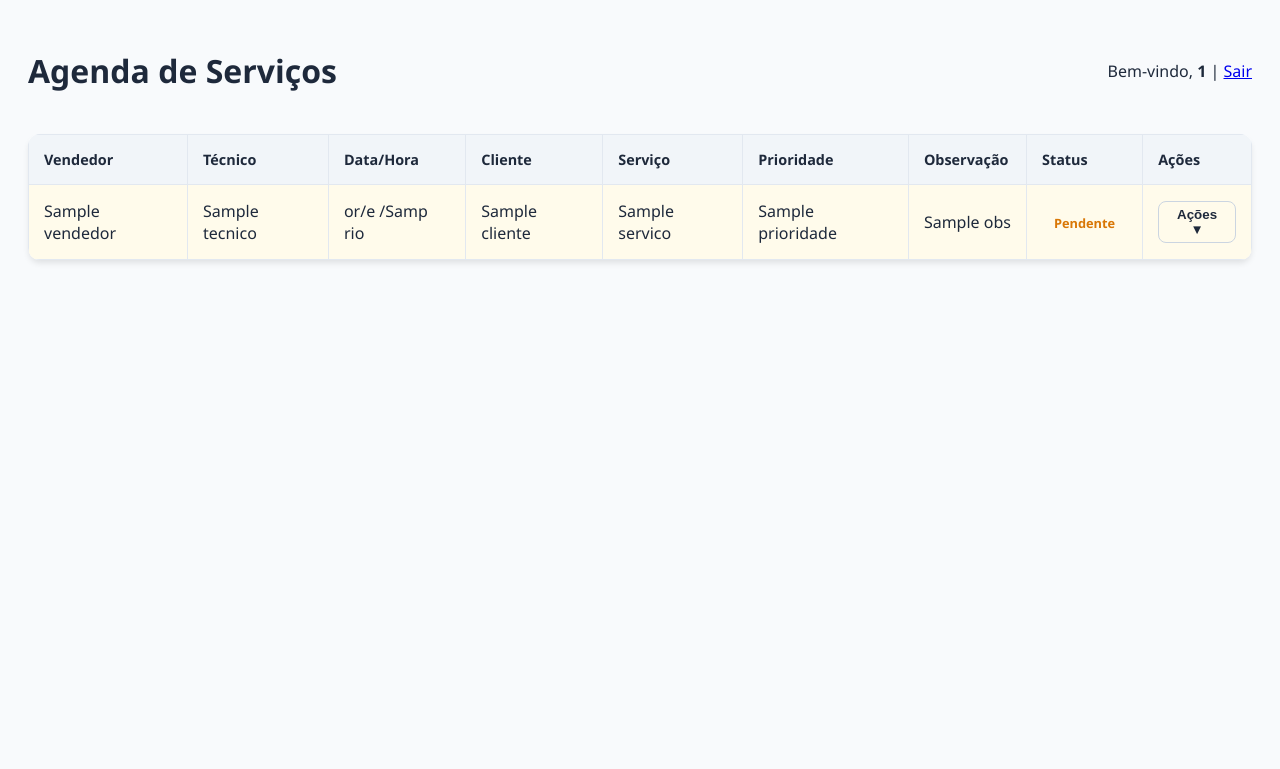
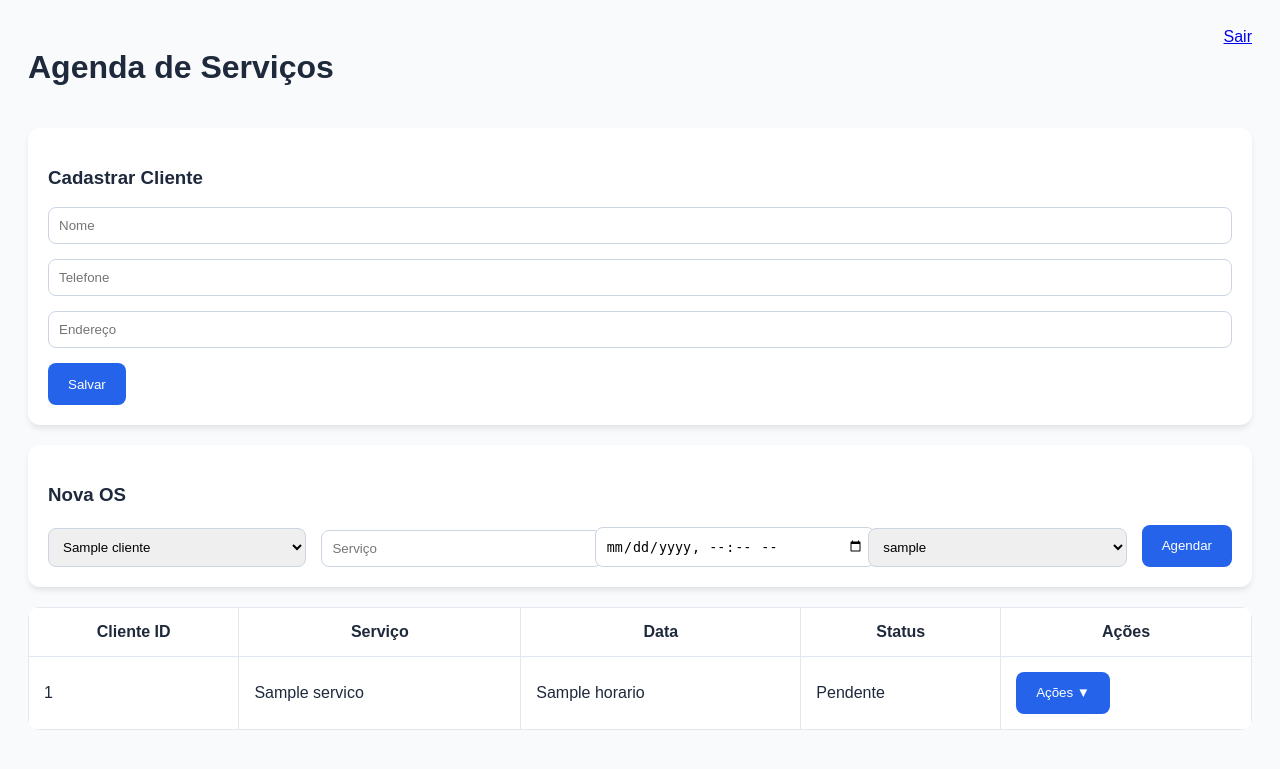
Before and after one commit to davidsonsuportelj-sys/agenda, a Flask app: template templates/index.html in a window 1280 px wide. Shown: the top 769 px of the page. Run offline with Flask 3, Linux system fonts and the light colour scheme; the visitor is signed in with stand-in values (Sample User, id 1); the template is opened without the code that fills it: most values are stand-ins (such as "Sample title", 1, 10 or a date in 2020).

Commit message:
Atualização de Site

```diff
--- a/app.py
+++ b/app.py
@@ -37,17 +37,9 @@ def enviar_whatsapp(telefone, mensagem):
     headers = {"Client-Token": ZAPI_TOKEN, "Content-Type": "application/json"}
     payload = {"phone": telefone, "message": mensagem}
     try:
-        response = requests.post(url_zapi, json=payload, headers=headers)
-        print(f"DEBUG Z-API Status: {response.status_code} | Resposta: {response.text}")
+        requests.post(url_zapi, json=payload, headers=headers)
     except Exception as e:
         print(f"Erro ao comunicar com Z-API: {e}")
-
-def notificar_conclusao(os_id, cliente, servico):
-    usuarios_alvo = supabase.table("usuarios").select("telefone").in_("role", ["admin", "vendedor"]).execute().data
-    msg = f"✅ *OS Finalizada!*\nID: {os_id}\nCliente: {cliente}\nServiço: {servico}"
-    for user in usuarios_alvo:
-        if user.get('telefone'):
-            enviar_whatsapp(user['telefone'], msg)
 
 @login_manager.user_loader
 def load_user(user_id):
@@ -73,27 +65,39 @@ def index():
     query = supabase.table("agendamentos").select("*")
     if current_user.role == 'tecnico': query = query.eq("tecnico", current_user.id)
     elif current_user.role == 'vendedor': query = query.eq("vendedor", current_user.id)
-    agenda_full = query.execute().data
-    agenda = [item for item in agenda_full if item['status'] == status_filtro] if status_filtro != 'Todos' else agenda_full
+    agenda = query.execute().data
+
+    clientes = supabase.table("clientes").select("*").execute().data
     tecnicos = supabase.table("usuarios").select("username").eq("role", "tecnico").execute().data
     vendedores = supabase.table("usuarios").select("username").eq("role", "vendedor").execute().data
-    return render_template('index.html', agenda=agenda, role=current_user.role, user_id=current_user.id, tecnicos=tecnicos, vendedores=vendedores)
+
+    return render_template('index.html', agenda=agenda, clientes=clientes, tecnicos=tecnicos, vendedores=vendedores, role=current_user.role)
+
+@app.route('/cadastrar_cliente', methods=['POST'])
+@login_required
+def cadastrar_cliente():
+    if current_user.role in ['admin', 'vendedor']:
+        supabase.table("clientes").insert({
+            "nome": request.form.get('nome'),
+            "telefone": request.form.get('telefone'),
+            "endereco": request.form.get('endereco')
+        }).execute()
+    return redirect(url_for('index'))
 
 @app.route('/agendar', methods=['POST'])
 @login_required
 def agendar():
     if current_user.role in ['admin', 'vendedor']:
-        tec_nome = request.form.get('tecnico')
-        res = supabase.table("agendamentos").insert({
-            "cliente": request.form.get('cliente'), "servico": request.form.get('servico'), "horario": request.form.get('horario'),
-            "tecnico": tec_nome, "vendedor": request.form.get('vendedor') if current_user.role == 'admin' else current_user.id,
-            "prioridade": request.form.get('prioridade'), "obs": request.form.get('obs'), "status": "Pendente"
+        supabase.table("agendamentos").insert({
+            "cliente_id": request.form.get('cliente_id'),
+            "servico": request.form.get('servico'),
+            "horario": request.form.get('horario'),
+            "tecnico": request.form.get('tecnico'),
+            "vendedor": request.form.get('vendedor') if current_user.role == 'admin' else current_user.id,
+            "prioridade": request.form.get('prioridade'),
+            "obs": request.form.get('obs'),
+            "status": "Pendente"
         }).execute()
-        registrar_log(res.data[0]['id'], "Criou nova OS")
-        tec_data = supabase.table("usuarios").select("telefone").eq("username", tec_nome).single().execute()
-        if tec_data.data and tec_data.data.get('telefone'):
-            msg = f"🔔 *Nova OS!*\nCliente: {request.form.get('cliente')}\nServiço: {request.form.get('servico')}"
-            enviar_whatsapp(tec_data.data['telefone'], msg)
     return redirect(url_for('index'))
 
 @app.route('/reagendar/<id>', methods=['POST'])
@@ -102,38 +106,18 @@ def reagendar(id):
     nova_data = request.form.get('nova_data')
     if nova_data:
         supabase.table("agendamentos").update({"horario": nova_data, "status": "Reagendado"}).eq("id", id).execute()
-        registrar_log(id, f"Reagendou a OS para {nova_data}")
     return redirect(url_for('index'))
 
 @app.route('/mudar_status/<id>/<novo_status>')
 @login_required
 def mudar_status(id, novo_status):
-    if novo_status == 'Concluído':
-        os_data = supabase.table("agendamentos").select("cliente, servico").eq("id", id).single().execute()
-        if os_data.data:
-            notificar_conclusao(id, os_data.data['cliente'], os_data.data['servico'])
-
     supabase.table("agendamentos").update({"status": novo_status}).eq("id", id).execute()
-    registrar_log(id, f"Alterou status para {novo_status}")
     return redirect(url_for('index'))
 
 @app.route('/cancelar/<id>')
 @login_required
 def cancelar(id):
-    if current_user.role == 'tecnico':
-        return "Acesso negado: Técnicos não podem cancelar OS.", 403
-
-    os_data = supabase.table("agendamentos").select("tecnico, cliente, servico").eq("id", id).single().execute()
     supabase.table("agendamentos").update({"status": "Cancelado"}).eq("id", id).execute()
-    registrar_log(id, "Cancelou a OS")
-
-    if os_data.data:
-        tec_nome = os_data.data.get('tecnico')
-        tec_data = supabase.table("usuarios").select("telefone").eq("username", tec_nome).single().execute()
-        if tec_data.data and tec_data.data.get('telefone'):
-            msg = f"🚫 *Aviso de Cancelamento*\n\nA OS do cliente *{os_data.data.get('cliente')}* ({os_data.data.get('servico')}) foi cancelada."
-            enviar_whatsapp(tec_data.data['telefone'], msg)
-
     return redirect(url_for('index'))
 
 @app.route('/logout')
--- a/templates/index.html
+++ b/templates/index.html
@@ -2,97 +2,66 @@
 <html lang="pt-br">
 <head>
     <meta charset="UTF-8">
-    <meta name="viewport" content="width=device-width, initial-scale=1.0">
     <title>Agenda de Serviços</title>
     <style>
         :root { --primary: #2563eb; --bg: #f8fafc; --text: #1e293b; --white: #ffffff; }
-        body { font-family: 'Segoe UI', Tahoma, sans-serif; background: var(--bg); color: var(--text); padding: 20px; }
-
-        .header { display: flex; justify-content: space-between; align-items: center; margin-bottom: 20px; }
+        body { font-family: sans-serif; background: var(--bg); color: var(--text); padding: 20px; }
+        .header { display: flex; justify-content: space-between; margin-bottom: 20px; }
         .card { background: var(--white); padding: 20px; border-radius: 12px; box-shadow: 0 4px 6px -1px rgba(0,0,0,0.1); margin-bottom: 20px; }
-
         form { display: flex; flex-wrap: wrap; gap: 15px; align-items: flex-end; }
         .field-wrapper { flex: 1; min-width: 140px; }
-
-        label { font-size: 0.85rem; font-weight: 600; margin-bottom: 5px; display: block; color: #475569; }
-        input, select { width: 100%; padding: 10px; border: 1px solid #cbd5e1; border-radius: 8px; box-sizing: border-box; }
-        button { background: var(--primary); color: white; border: none; padding: 10px 20px; border-radius: 8px; cursor: pointer; font-weight: bold; height: 42px; }
-
-        .table-responsive { overflow-x: auto; background: var(--white); border-radius: 12px; box-shadow: 0 4px 6px -1px rgba(0,0,0,0.1); }
-        table { width: 100%; border-collapse: collapse; min-width: 900px; border: 1px solid #e2e8f0; }
-        th { background: #f1f5f9; padding: 15px; text-align: left; font-size: 0.9rem; border: 1px solid #e2e8f0; }
-        td { padding: 15px; border: 1px solid #e2e8f0; }
-
-        .row-pendente { background-color: #fffbeb; }
-        .row-concluido { background-color: #f0fdf4; }
-        .row-cancelado { background-color: #fef2f2; }
-        /* Reagendado azul com bordas forçadas */
+        input, select { width: 100%; padding: 10px; border: 1px solid #cbd5e1; border-radius: 8px; }
+        button { background: var(--primary); color: white; border: none; padding: 10px 20px; border-radius: 8px; cursor: pointer; height: 42px; }
+        .table-responsive { overflow-x: auto; background: var(--white); border-radius: 12px; }
+        table { width: 100%; border-collapse: collapse; border: 1px solid #e2e8f0; }
+        th, td { padding: 15px; border: 1px solid #e2e8f0; }
         .row-reagendado { background-color: #dbeafe !important; }
         .row-reagendado td { border: 1px solid #e2e8f0 !important; }
-
-        .status-badge { padding: 6px 12px; border-radius: 20px; font-weight: 600; font-size: 0.8rem; }
-        .text-pendente { color: #d97706; }
-        .text-concluido { color: #16a34a; }
-        .text-cancelado { color: #dc2626; }
-        .text-reagendado { color: #1e40af; font-weight: bold; }
-
-        .obs-cell { max-width: 150px; overflow: hidden; text-overflow: ellipsis; white-space: nowrap; cursor: help; }
-
         .dropup { position: relative; display: inline-block; }
-        .dropup-content { display: none; position: absolute; bottom: 100%; right: 0; background: white; border: 1px solid #cbd5e1; border-radius: 8px; box-shadow: 0 10px 15px rgba(0,0,0,0.1); z-index: 100; min-width: 180px; padding: 10px; }
+        .dropup-content { display: none; position: absolute; bottom: 100%; right: 0; background: white; border: 1px solid #cbd5e1; border-radius: 8px; z-index: 100; min-width: 150px; padding: 10px; box-shadow: 0 10px 15px rgba(0,0,0,0.1); }
         .dropup:hover .dropup-content { display: block; }
-        .dropup-content a { padding: 8px; display: block; text-decoration: none; color: var(--text); }
-        .dropup-content a:hover { background: #f8fafc; }
-        .dropup-content form { border-top: 1px solid #e2e8f0; margin-top: 5px; padding-top: 5px; }
     </style>
 </head>
 <body>
+    <div class="header"><h1>Agenda de Serviços</h1><a href="{{ url_for('logout') }}">Sair</a></div>
 
-    <div class="header">
-        <h1>Agenda de Serviços</h1>
-        <div>Bem-vindo, <strong>{{ current_user.id }}</strong> | <a href="{{ url_for('logout') }}">Sair</a></div>
+    <div class="card">
+        <h3>Cadastrar Cliente</h3>
+        <form action="{{ url_for('cadastrar_cliente') }}" method="POST">
+            <input type="text" name="nome" placeholder="Nome" required>
+            <input type="tel" name="telefone" placeholder="Telefone">
+            <input type="text" name="endereco" placeholder="Endereço">
+            <button type="submit">Salvar</button>
+        </form>
     </div>
 
-    {% if role in ['admin', 'vendedor'] %}
     <div class="card">
-        <h3>Nova Ordem de Serviço</h3>
+        <h3>Nova OS</h3>
         <form action="{{ url_for('agendar') }}" method="POST">
-            <div class="field-wrapper"><label>Cliente</label><input type="text" name="cliente" required></div>
-            <div class="field-wrapper"><label>Serviço</label><input type="text" name="servico" required></div>
-            <div class="field-wrapper"><label>Data/Hora</label><input type="datetime-local" name="horario" required></div>
-            <div class="field-wrapper"><label>Prioridade</label><select name="prioridade"><option>Baixa</option><option>Média</option><option>Alta</option></select></div>
-            <div class="field-wrapper"><label>Observação</label><input type="text" name="obs"></div>
-            <div class="field-wrapper"><label>Técnico</label><select name="tecnico">{% for t in tecnicos %}<option value="{{ t.username }}">{{ t.username }}</option>{% endfor %}</select></div>
-            {% if role == 'admin' %}
-            <div class="field-wrapper"><label>Vendedor</label><select name="vendedor">{% for v in vendedores %}<option value="{{ v.username }}">{{ v.username }}</option>{% endfor %}</select></div>
-            {% endif %}
+            <div class="field-wrapper"><select name="cliente_id" required>{% for c in clientes %}<option value="{{ c.id }}">{{ c.nome }}</option>{% endfor %}</select></div>
+            <div class="field-wrapper"><input type="text" name="servico" placeholder="Serviço" required></div>
+            <div class="field-wrapper"><input type="datetime-local" name="horario" required></div>
+            <div class="field-wrapper"><select name="tecnico">{% for t in tecnicos %}<option value="{{ t.username }}">{{ t.username }}</option>{% endfor %}</select></div>
             <button type="submit">Agendar</button>
         </form>
     </div>
-    {% endif %}
 
     <div class="table-responsive">
         <table>
-            <tr><th>Vendedor</th><th>Técnico</th><th>Data/Hora</th><th>Cliente</th><th>Serviço</th><th>Prioridade</th><th>Observação</th><th>Status</th><th>Ações</th></tr>
+            <tr><th>Cliente ID</th><th>Serviço</th><th>Data</th><th>Status</th><th>Ações</th></tr>
             {% for item in agenda %}
-            <tr class="{% if item.status == 'Pendente' %}row-pendente{% elif item.status == 'Concluído' %}row-concluido{% elif item.status == 'Cancelado' %}row-cancelado{% elif item.status == 'Reagendado' %}row-reagendado{% endif %}">
-                <td>{{ item.vendedor }}</td><td>{{ item.tecnico }}</td>
-                <td>{{ item.horario[8:10] }}/{{ item.horario[5:7] }}/{{ item.horario[0:4] }} {{ item.horario[11:16] }}</td>
-                <td>{{ item.cliente }}</td><td>{{ item.servico }}</td><td>{{ item.prioridade }}</td>
-                <td class="obs-cell" title="{{ item.obs }}">{{ item.obs }}</td>
-                <td><span class="status-badge {% if item.status == 'Pendente' %}text-pendente{% elif item.status == 'Concluído' %}text-concluido{% elif item.status == 'Cancelado' %}text-cancelado{% elif item.status == 'Reagendado' %}text-reagendado{% endif %}">{{ item.status }}</span></td>
+            <tr class="{% if item.status == 'Reagendado' %}row-reagendado{% endif %}">
+                <td>{{ item.cliente_id }}</td><td>{{ item.servico }}</td><td>{{ item.horario }}</td><td>{{ item.status }}</td>
                 <td>
                     {% if item.status != 'Concluído' and item.status != 'Cancelado' %}
-                    <div class="dropup"><button style="background: none; border: 1px solid #cbd5e1; color: var(--text); padding: 5px 10px; cursor: pointer;">Ações ▼</button>
+                    <div class="dropup"><button>Ações ▼</button>
                         <div class="dropup-content">
                             <a href="{{ url_for('mudar_status', id=item.id, novo_status='Concluído') }}">Finalizar</a>
-                            {% if role != 'tecnico' %}
-                                <a href="{{ url_for('cancelar', id=item.id) }}">Cancelar</a>
-                                <form action="{{ url_for('reagendar', id=item.id) }}" method="POST">
-                                    <input type="datetime-local" name="nova_data" required style="width: 100%; margin-bottom: 5px; font-size: 0.8rem;">
-                                    <button type="submit" style="width: 100%; height: 30px; font-size: 0.8rem;">Reagendar</button>
-                                </form>
-                            {% endif %}
+                            <a href="{{ url_for('cancelar', id=item.id) }}">Cancelar</a>
+                            <form action="{{ url_for('reagendar', id=item.id) }}" method="POST">
+                                <input type="datetime-local" name="nova_data" required>
+                                <button type="submit">Reagendar</button>
+                            </form>
                         </div>
                     </div>
                     {% endif %}
```
